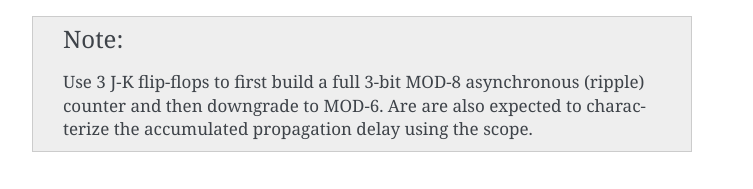
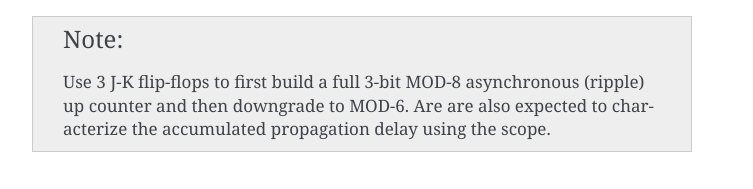
Before and after one commit to saad589/3102, a plain HTML site: page index.html in a window 1280 px wide. Shown: the part 4236-4425 px from the top of the page, without its empty margins (388-1141 px from the left). Drawn offline with Linux system fonts and the light colour scheme.

Commit message:
Slight modification

```diff
--- a/index.html
+++ b/index.html
@@ -181,7 +181,7 @@
 </div>
 <div class="admonition note">
 <p class="admonition-title">Note</p>
-<p>Use 3 J-K flip-flops to first build a full 3-bit MOD-8 asynchronous (ripple) counter and then downgrade to MOD-6. Are are also expected to characterize the accumulated propagation delay using the scope.</p>
+<p>Use 3 J-K flip-flops to first build a full 3-bit MOD-8 asynchronous (ripple) up counter and then downgrade to MOD-6. Are are also expected to characterize the accumulated propagation delay using the scope.</p>
 </div>
 </section>
 <section id="indices-and-tables">
```
